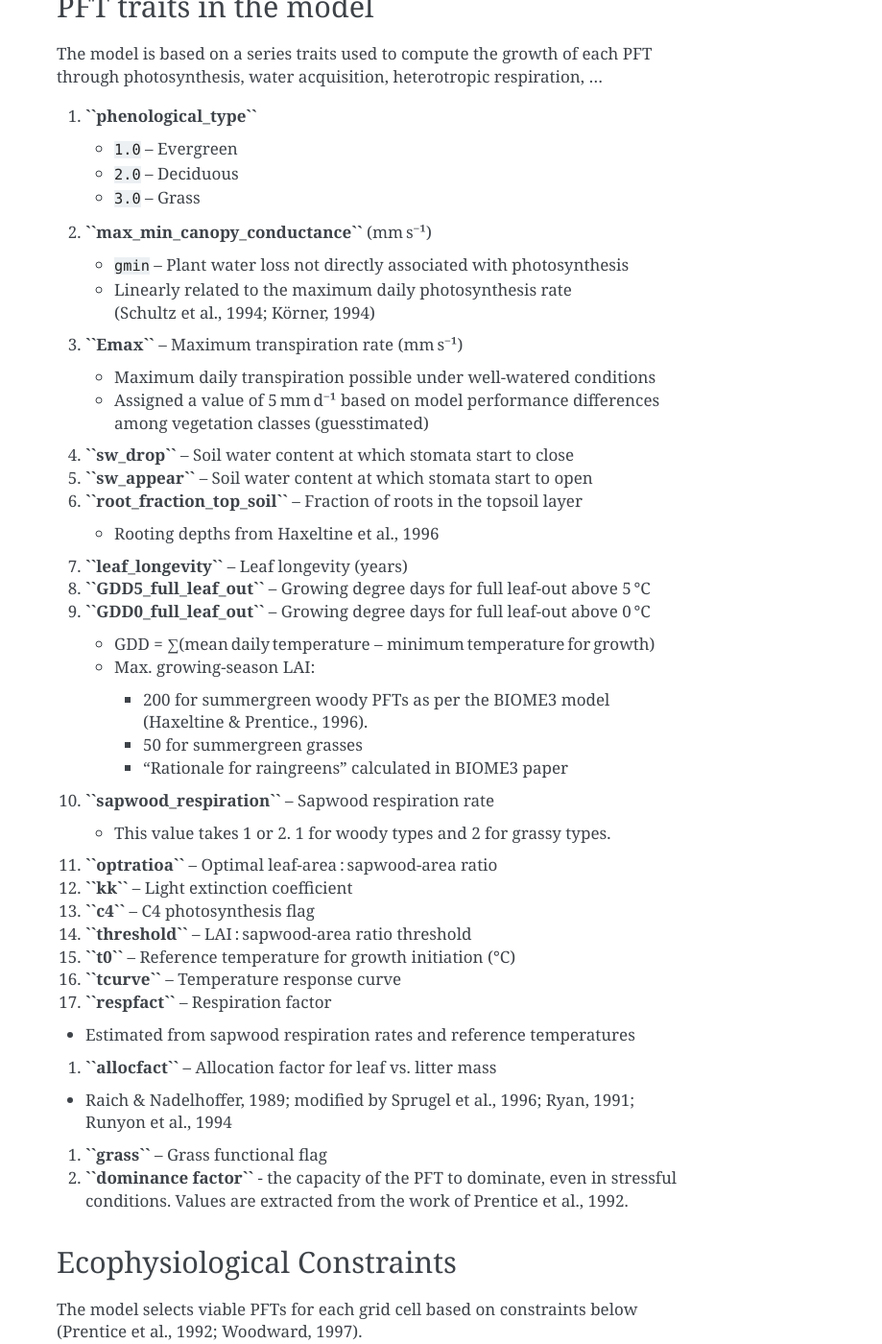
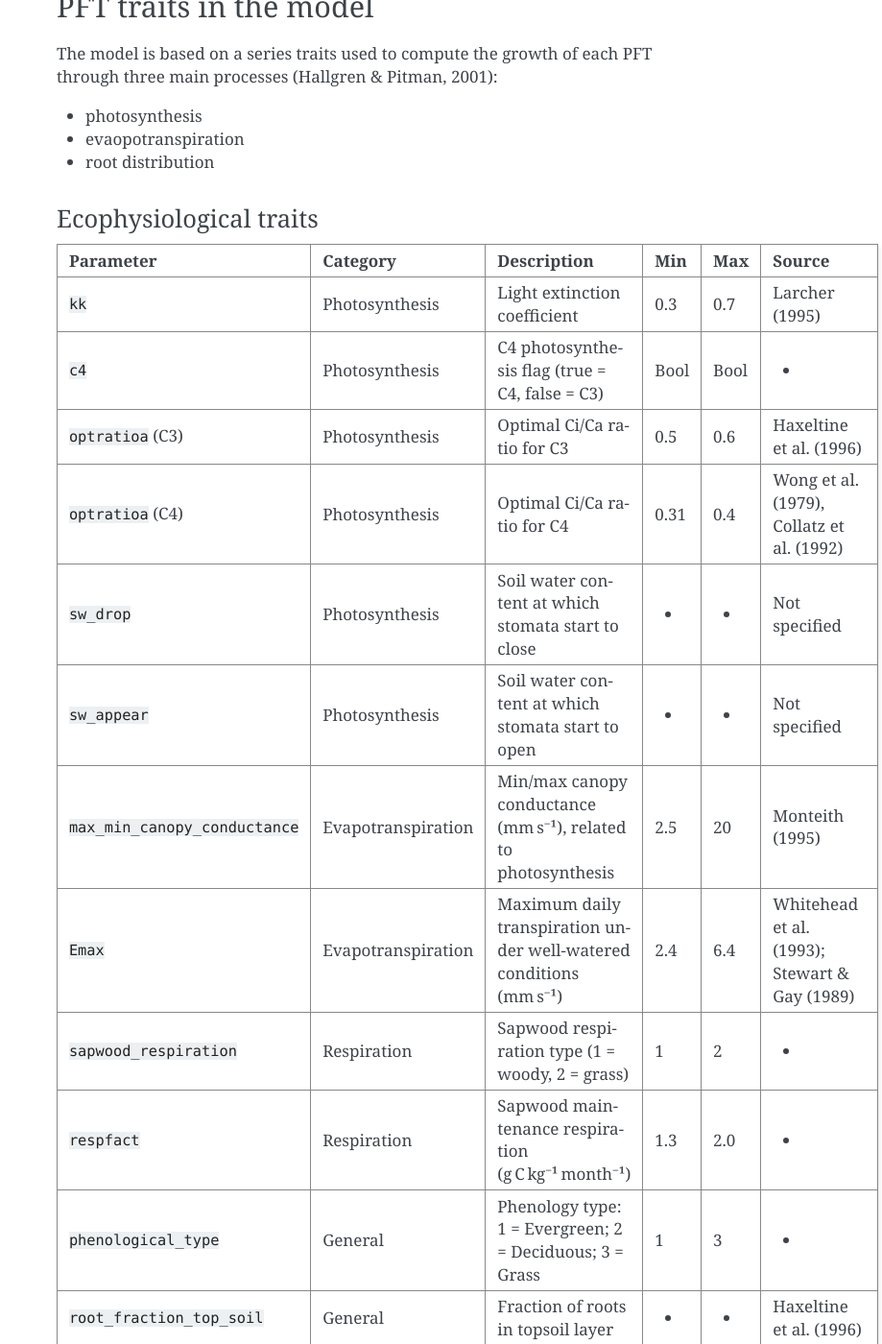
Before and after one commit to clechartre/Biome.jl, a Sphinx documentation site: the page built from docs/src/pfts.md, in a window 1280 px wide and 1400 px high, scrolled down 907 px. Shown: the whole window at 96% size, without its empty margins (361-1280 px from the left). Built offline with Sphinx 7.4.7, drawn with Linux system fonts in a browser that asks for light colours; the version number could not be read and is left out; some of the changed text lies outside the part shown.

Commit message:
Streamlining (#8)
# Purpose
The name of the branch is misleading, this PR is adding more formatting changes to the model, mostly to streamline it and to add more flexibility in the constraints that get defined for the PFTs and the datasets that get passed on.

```diff
--- a/docs/src/pfts.md
+++ b/docs/src/pfts.md
@@ -16,81 +16,48 @@
 
 ## PFT traits in the model
 
-The model is based on a series traits used to compute the growth of each PFT through photosynthesis, water acquisition, heterotropic respiration, ...
+The model is based on a series traits used to compute the growth of each PFT through three main processes (Hallgren & Pitman, 2001):
+* photosynthesis
+* evaopotranspiration
+* root distribution
 
-1. **`phenological_type`**
-   - `1.0` – Evergreen
-   - `2.0` – Deciduous
-   - `3.0` – Grass
+### Ecophysiological traits
 
-2. **`max_min_canopy_conductance`** (mm s⁻¹)
-   - `gmin` – Plant water loss not directly associated with photosynthesis
-   - Linearly related to the maximum daily photosynthesis rate (Schultz et al., 1994; Körner, 1994)
+| Parameter                  | Category             | Description                                                                                 | Min         | Max         | Source                               |
+|---------------------------|----------------------|---------------------------------------------------------------------------------------------|-------------|-------------|--------------------------------------|
+| `kk`                      | Photosynthesis       | Light extinction coefficient                                                               | 0.3         | 0.7         | Larcher (1995)                       |
+| `c4`                      | Photosynthesis       | C4 photosynthesis flag (true = C4, false = C3)                                              | Bool        | Bool        | -                                    |
+| `optratioa` (C3)          | Photosynthesis       | Optimal Ci/Ca ratio for C3                                                                  | 0.5         | 0.6         | Haxeltine et al. (1996)              |
+| `optratioa` (C4)          | Photosynthesis       | Optimal Ci/Ca ratio for C4                                                                  | 0.31        | 0.4         | Wong et al. (1979), Collatz et al. (1992) |
+| `sw_drop`                 | Photosynthesis       | Soil water content at which stomata start to close                                         | -           | -           | Not specified                        |
+| `sw_appear`               | Photosynthesis       | Soil water content at which stomata start to open                                          | -           | -           | Not specified                        |
+| `max_min_canopy_conductance` | Evapotranspiration | Min/max canopy conductance (mm s⁻¹), related to photosynthesis                             | 2.5         | 20          | Monteith (1995)                      |
+| `Emax`                    | Evapotranspiration   | Maximum daily transpiration under well-watered conditions (mm s⁻¹)                         | 2.4         | 6.4         | Whitehead et al. (1993); Stewart & Gay (1989) |
+| `sapwood_respiration`     | Respiration          | Sapwood respiration type (1 = woody, 2 = grass)                                             | 1           | 2           | -                                    |
+| `respfact`                | Respiration          | Sapwood maintenance respiration (g C kg⁻¹ month⁻¹)                                          | 1.3         | 2.0         | -                                    |
+| `phenological_type`       | General              | Phenology type: 1 = Evergreen; 2 = Deciduous; 3 = Grass                                    | 1           | 3           | -                                    |
+| `root_fraction_top_soil`  | General              | Fraction of roots in topsoil layer                                                         | -           | -           | Haxeltine et al. (1996)              |
+| `leaf_longevity`          | General              | Leaf longevity (years)                                                                     | 0.5         | 7           | Hallgren & Pitman (2001)            |
+| `GDD5_full_leaf_out`      | General              | Growing degree days above 5 °C for full leaf-out                                           | 50          | 200         | Haxeltine & Prentice (1996)         |
+| `GDD0_full_leaf_out`      | General              | Growing degree days above 0 °C for full leaf-out                                           | -           | -           | -                                    |
+| `threshold`               | General              | LAI:sapwood-area threshold                                                                 | 0.01        | 0.2         | Hallgren & Pitman (2001)            |
+| `t0`                      | General              | Reference temperature for growth initiation (°C)                                           | -           | -           | -                                    |
+| `tcurve`                  | General              | Temperature response curve                                                                 | -           | -           | -                                    |
+| `allocfact`               | General              | Allocation factor for leaf vs litter mass                                                  | -           | -           | Raich & Nadelhoffer (1989)          |
+| `grass`                   | General              | Grass flag (true = grass functional type)                                                  | Bool        | Bool        | -                                    |
+| `dominance_factor`        | General              | Capacity to dominate in harsh conditions                                                   | 1           | 10          | Prentice et al. (1992)               |
 
-3. **`Emax`** – Maximum transpiration rate (mm s⁻¹)
-   - Maximum daily transpiration possible under well‑watered conditions
-   - Assigned a value of 5 mm d⁻¹ based on model performance differences among vegetation classes (guesstimated)
+### Climatic Constraints
 
-4. **`sw_drop`** – Soil water content at which stomata start to close
-
-5. **`sw_appear`** – Soil water content at which stomata start to open
-
-6. **`root_fraction_top_soil`** – Fraction of roots in the topsoil layer
-   - Rooting depths from Haxeltine et al., 1996
-
-7. **`leaf_longevity`** – Leaf longevity (years)
-
-8. **`GDD5_full_leaf_out`** – Growing degree days for full leaf‐out above 5 °C
-
-9. **`GDD0_full_leaf_out`** – Growing degree days for full leaf‐out above 0 °C
-   - GDD = ∑(mean daily temperature – minimum temperature for growth)
-   - Max. growing‐season LAI:
-     - 200 for summergreen woody PFTs as per the BIOME3 model (Haxeltine & Prentice., 1996).
-     - 50 for summergreen grasses
-     - “Rationale for raingreens” calculated in BIOME3 paper
-
-10. **`sapwood_respiration`** – Sapwood respiration rate
-    - This value takes 1 or 2. 1 for woody types and 2 for grassy types.
-
-11. **`optratioa`** – Optimal leaf‐area : sapwood‐area ratio
-
-12. **`kk`** – Light extinction coefficient
-
-13. **`c4`** – C4 photosynthesis flag
-
-14. **`threshold`** – LAI : sapwood‐area ratio threshold
-
-15. **`t0`** – Reference temperature for growth initiation (°C)
-
-16. **`tcurve`** – Temperature response curve
-
-17. **`respfact`** – Respiration factor
-   - Estimated from sapwood respiration rates and reference temperatures
-
-18. **`allocfact`** – Allocation factor for leaf vs. litter mass
-   - Raich & Nadelhoffer, 1989; modified by Sprugel et al., 1996; Ryan, 1991; Runyon et al., 1994
-
-19. **`grass`** – Grass functional flag
-
-20. **`dominance factor`** - the capacity of the PFT to dominate, even in stressful conditions. Values are extracted from the work of Prentice et al., 1992.
-
-## Ecophysiological Constraints
-
-The model selects viable PFTs for each grid cell based on constraints below (Prentice et al., 1992; Woodward, 1997).
-
-1. **`tcm`** – Minimum and maximum temperature for carbon assimilation (°C)
-
-2. **`min`** – Minimum temperature for growth (°C)
-
-3. **`gdd`** – Growing degree days for growth initiation
-
-4. **`gdd0`** – Growing degree days for growth initiation at 0 °C
-
-5. **`twm`** – Minimum temperature for water limitation (°C)
-
-6. **`snow`** – Snow depth for growth initiation (cm)
-
-7. **`swb`** - Soil water balance.
+| Parameter     | Description                                              | Min      | Max      | Source                            |
+|---------------|----------------------------------------------------------|----------|----------|-----------------------------------|
+| `tcm`         | Min/max temperature of coldest month (°C)               | -65      | +15      | Hallgren & Pitman (2001), Table 2 |
+| `min`         | Minimum temperature for growth (°C)                     | -45      | +5       | Haxeltine et al. (1996)           |
+| `gdd`         | GDD for growth initiation (base unspecified)            | 300      | 1800     | Hallgren & Pitman (2001)          |
+| `gdd0`        | GDD for growth initiation above 0 °C                    | 500      | 2000     | Hallgren & Pitman (2001)          |
+| `twm`         | Temperature for water limitation growth cutoff (°C)     | 0        | 15       | Hallgren & Pitman (2001)          |
+| `snow`        | Snow depth required for growth (cm)                     | 0        | 100      | Hallgren & Pitman (2001)          |
+| `swb`         | Soil water balance (mm)                                 | 0     | 2000      | Added in this iteration of the model        |
 
 
 ## Defining your own PFTs
@@ -176,6 +143,8 @@
 
 ## References
 
+* Hallgren, Willow & Pitman, AJ. (2001). The uncertainty in simulations by a Global Biome Model (BIOMES) to alternative parameter values. Global Change Biology. 6. 483 - 495. 10.1046/j.1365-2486.2000.00325.x.
+
 * Haxeltine, A., & Prentice, I. C. (1996). BIOME3: An equilibrium terrestrial biosphere model based on ecophysiological constraints, resource availability, and competition among plant functional types. Global Biogeochemical Cycles, 10(4), 693–709. https://doi.org/10.1029/96GB02344
 
 * Kaplan, J., & Prentice, I. (2001). Geophysical Applications of Vegetation Modeling.
```
Also changed, not shown: src/structure.md (deleted, +0 -13 lines), 10 other files.
